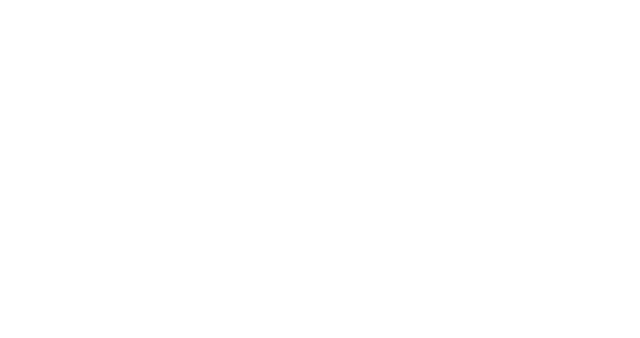
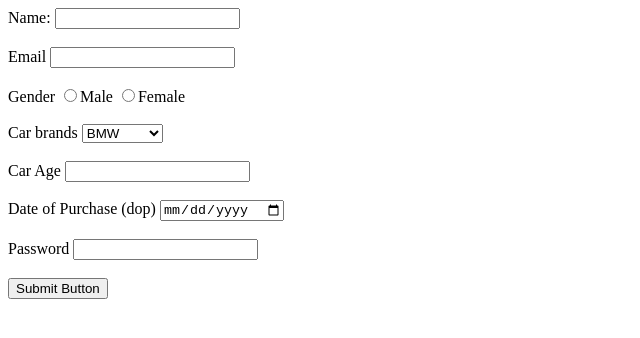
Before and after one commit to acciojob/car-insurance-form-justtshreyansh, a website: page main.html in a window 1280 px wide. Shown: the whole page, without its empty margins (0-640 px from the left). Drawn offline with Linux system fonts and the light colour scheme.

Commit message:
created a submission

```diff
--- a/main.html
+++ b/main.html
@@ -8,6 +8,36 @@
 
 <body>
 	<!-- the entire body must be written by student -->
+	<form method="post">
+		<label for="name">Name:</label>
+		<input type="text" id="name" required/>
+		<br/><br/>
+		<label for="email">Email</label>
+		<input type="email" id="email" required/>
+		<br/><br/>
+		<label for="gender">Gender</label>
+		<input type="radio" name="gender" value="male" required/>Male
+		<input type="radio" name ="gender" value="female" required/>Female
+		<br/><br/>
+		<label for="car_brands">Car brands</label>
+		<select id="car_brands">
+			<option>BMW</option>
+			<option>Audi</option>
+			<option>Mercedez</option>
+		</select>
+		<br/><br/>
+		<label for="carage">Car Age</label>
+		<input type="number" id="carage" required/>
+		<br/><br/>
+		<label for="dop">Date of Purchase (dop)</label>
+		<input type="date" id="dop" required/>
+		<br/><br/>
+		<label for="password">Password</label>
+		<input type="password" id="password" required/>
+		<br/><br/>
+		<button type="submit">Submit Button</button>
+
+	</form>
     <script type="text/javascript" src="./script.js">
 </script>
 
```
